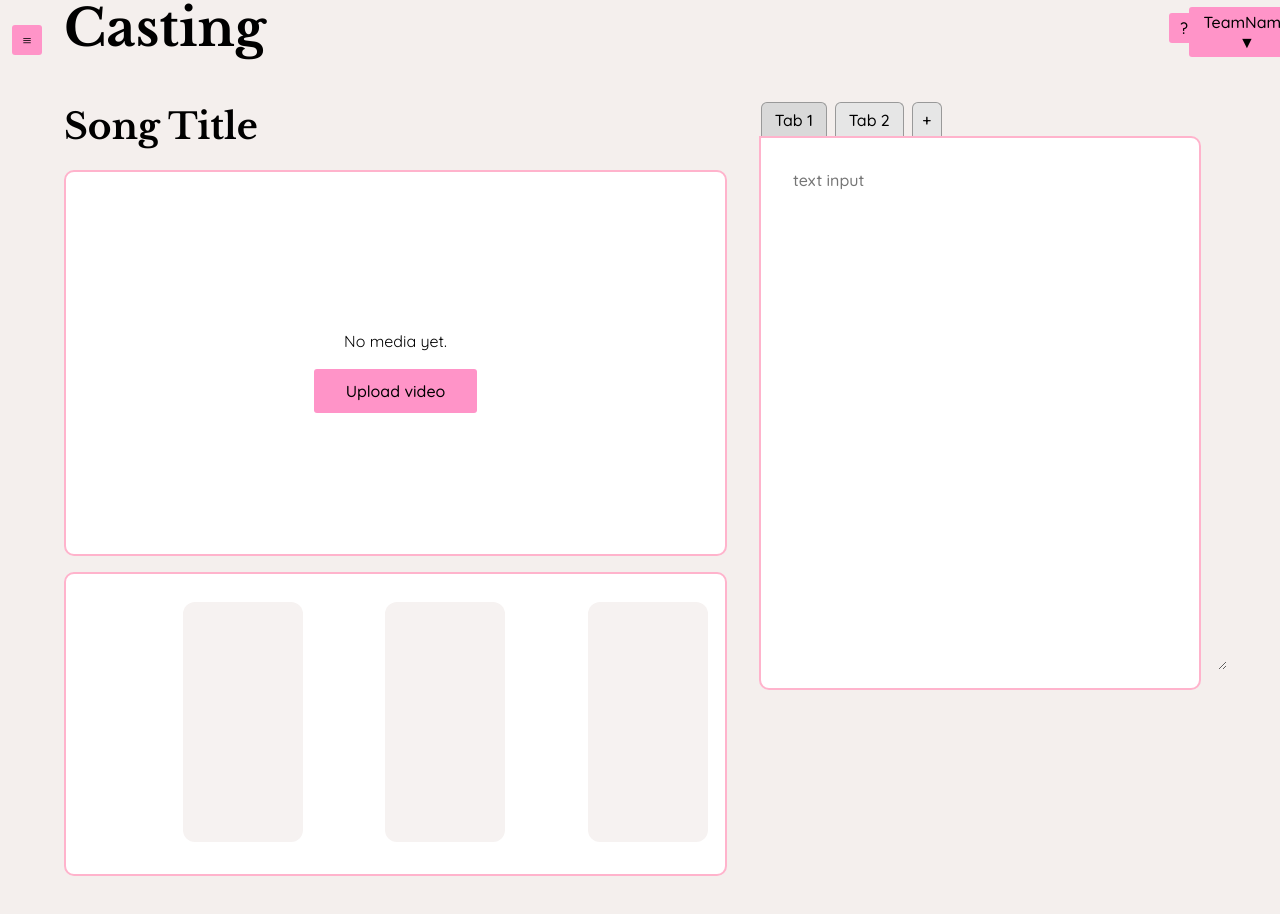
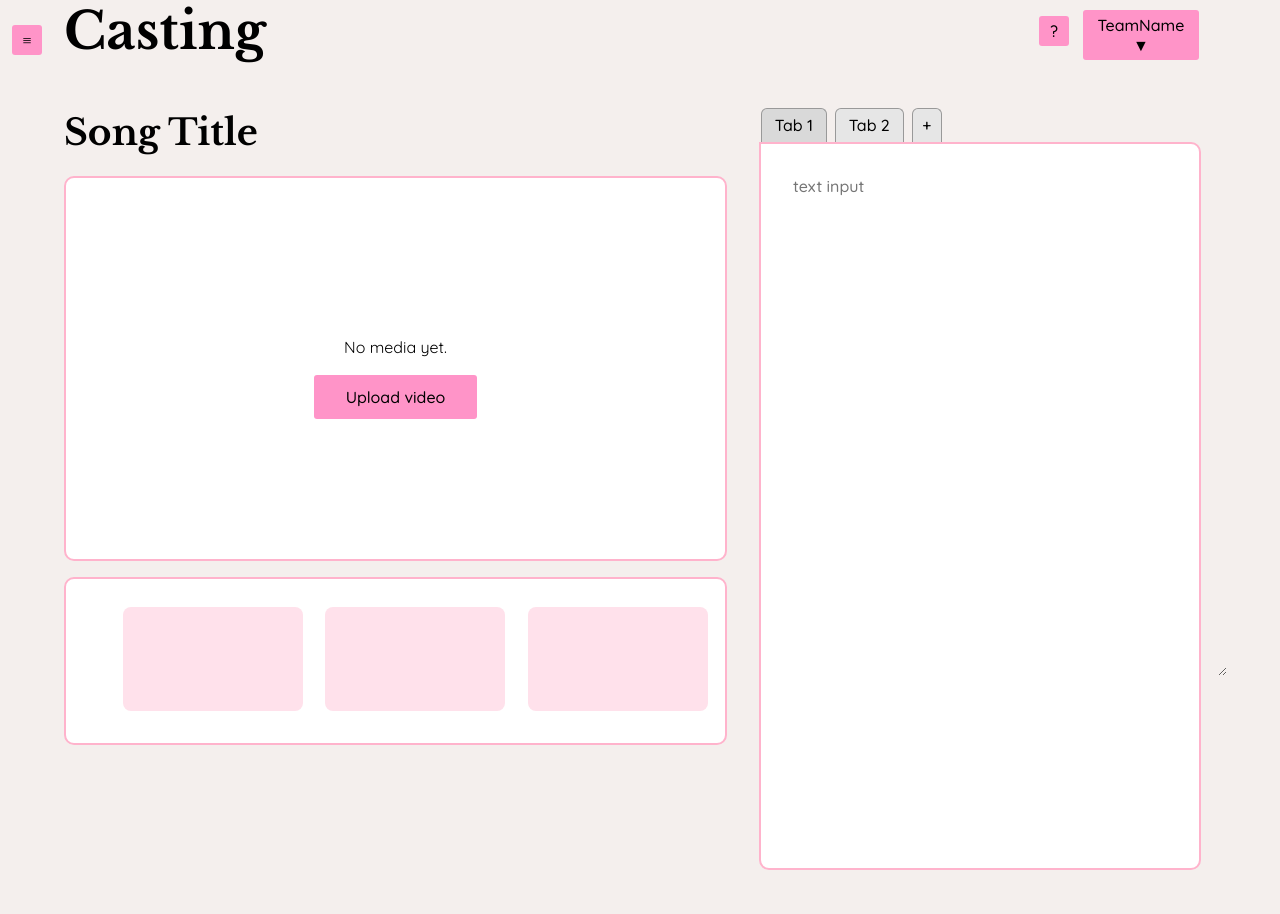
Before and after one commit to elise-chang/Dance-Central, a React (Vite) app in the folder Dance-Central-App/: page /casting in a window 1280 px wide. Shown: the top 914 px of the page. Built offline with nearby package versions, Linux system fonts and the light colour scheme.

Commit message:
updated casting page layouts

```diff
--- a/Dance-Central-App/src/pages/casting.css
+++ b/Dance-Central-App/src/pages/casting.css
@@ -169,8 +169,8 @@
   align-items: center;
 }
 :root {
-  --thumb-w: 60px;         /* width of each slide */
-  --thumb-ratio: 16/9;      /* 16:9 landscape */
+  --thumb-w: 180px;   /* make this wider than tall */
+  --thumb-h: 104px;   /* ≈ 16:9; use 100–120px if you want smaller */
 }
 
 .thumb {
@@ -178,14 +178,11 @@
   border: 2px solid transparent;
   border-radius: 8px;
   overflow: hidden;
-  /* height: 80px; */
   display: grid;
-  place-items: center;
   background: #ffe1eb;
-  width: var(--thumb-w);
-  aspect-ratio: var(--thumb-ratio);
-  height: auto;
   align-items: center;
+  grid-auto-flow: column;
+  grid-auto-columns: var(--thumb-w);
 }
 .thumb.active {
    border-color: #ff7aa5; }
@@ -193,6 +190,18 @@
   width: 100%;
   height: 100%;
   object-fit: cover;
+}
+
+.carousel .thumb {
+  width: var(--thumb-w);
+  height: var(--thumb-h);
+  aspect-ratio: auto;                 /* disable ratio wars */
+  border: 2px solid transparent;
+  border-radius: 8px;
+  overflow: hidden;
+  display: grid;
+  place-items: center;
+  background: #ffe1eb;
 }
 
 .right .tabs {
@@ -211,6 +220,14 @@
 .tab.active { background: #d9d9d9; }
 .tab.add { padding-inline: 0.6rem; }
 
+.right {
+  grid-column: 2;        /* right column */
+  grid-row: 1 / -1;      /* span from first to last row */
+  display: flex;         /* stack tabs on top of the notes */
+  flex-direction: column;
+  min-height: 0;         /* allow flex child to shrink in Firefox */
+}
+
 .notes {
   min-height: 520px;
   border-color: #ffb3cc;
@@ -218,6 +235,7 @@
   margin-top: 0;
   position: relative;
   z-index: 1;
+  flex: 1;
 }
 .notes-input {
   width: 100%;
@@ -230,8 +248,19 @@
   font-family: 'Quicksand', Arial, Helvetica, sans-serif;
 }
 
+.notes { min-height: 700px; }
+
 @media (max-width: 900px) {
   .casting {
     grid-template-columns: 1fr;
   }
 }
+
+.top-right > * {
+  position: static !important;
+  transform: none !important;
+  float: none !important;
+  margin: 0 !important;
+  display: inline-flex;
+  align-items: center;
+}
```
